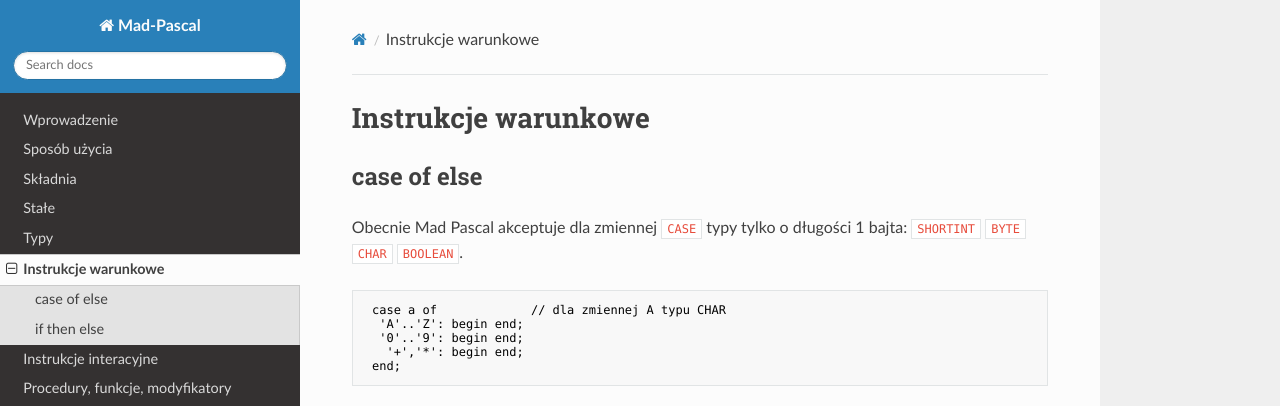
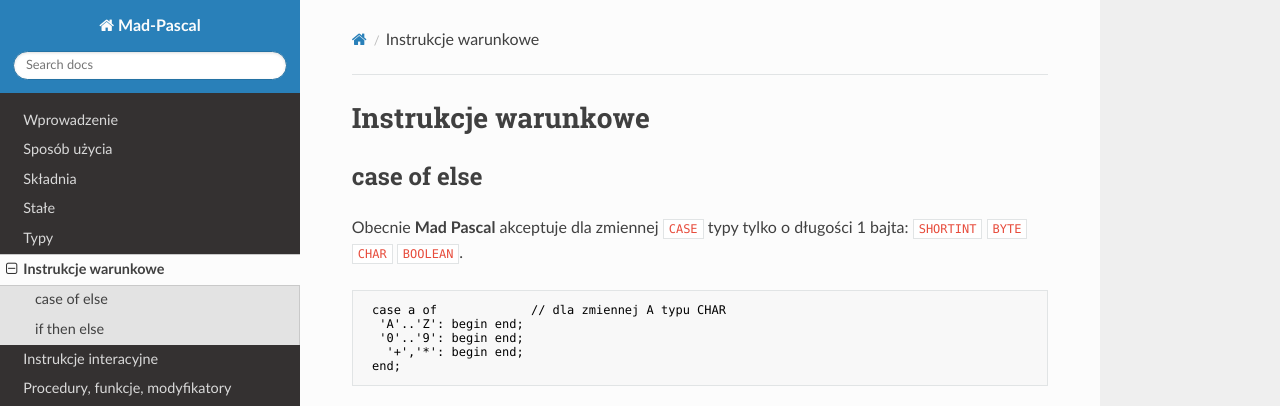
Before and after one commit to zbyti/mad-pascal-mkdocs, an MkDocs documentation site: the page built from docs/06-instrukcje-warunkowe.md, in a window 1280 px wide. Shown: the top 406 px of the page. Built offline with MkDocs 1.6.1, drawn with Linux system fonts in a browser that asks for light colours; nearby versions of some CDN libraries.

Commit message:
poprawki i pdate dla 06

````diff
--- a/docs/06-instrukcje-warunkowe.md
+++ b/docs/06-instrukcje-warunkowe.md
@@ -2,7 +2,7 @@
 
 ## case of else
 
-Obecnie Mad Pascal akceptuje dla zmiennej `CASE` typy tylko o długości 1 bajta: `SHORTINT` `BYTE` `CHAR` `BOOLEAN`.
+Obecnie **Mad Pascal** akceptuje dla zmiennej `CASE` typy tylko o długości 1 bajta: `SHORTINT` `BYTE` `CHAR` `BOOLEAN`.
 
 ```pascal
  case a of             // dla zmiennej A typu CHAR
````
